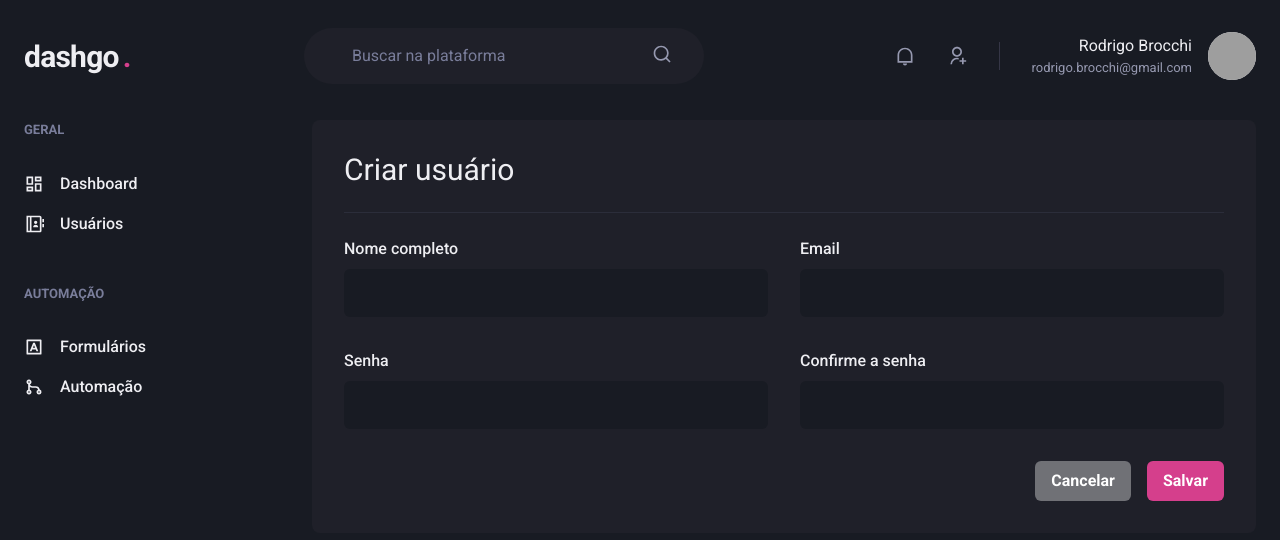
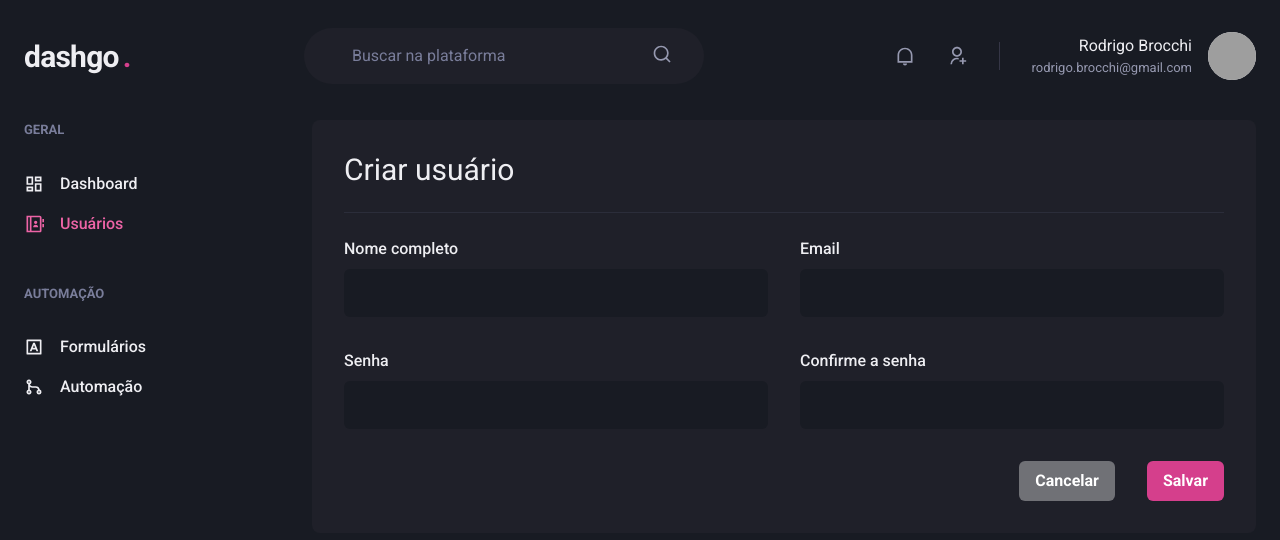
Before and after one commit to brocchirodrigo/dashgo, a Next.js app: page /users/create in a window 1280 px wide. Shown: the top 540 px of the page. Built offline with nearby package versions, Linux system fonts and the light colour scheme; grey boxes are pictures that could not be loaded.

Commit message:
Links ativos sinalizados

```diff
--- /dev/null
+++ b/src/components/ActiveLink.tsx
@@ -0,0 +1,41 @@
+import Link, { LinkProps } from "next/link";
+import { useRouter } from "next/router";
+import { cloneElement, ReactElement } from "react";
+
+interface ActiveLinkProps extends LinkProps {
+  children: ReactElement;
+  shouldMatchExactHref?: boolean;
+}
+
+export function ActiveLink({
+  children,
+  shouldMatchExactHref = false,
+  ...rest
+}: ActiveLinkProps) {
+  const { pathname } = useRouter();
+
+  let isActive = false;
+
+  if (
+    shouldMatchExactHref &&
+    (pathname === rest.href || pathname === rest.as)
+  ) {
+    isActive = true;
+  }
+
+  if (
+    !shouldMatchExactHref &&
+    (pathname.startsWith(String(rest.href)) ||
+      pathname.startsWith(String(rest.as)))
+  ) {
+    isActive = true;
+  }
+
+  return (
+    <Link {...rest}>
+      {cloneElement(children, {
+        color: isActive ? "pink.400" : "gray.50",
+      })}
+    </Link>
+  );
+}
--- a/src/components/Pagination/index.tsx
+++ b/src/components/Pagination/index.tsx
@@ -4,7 +4,7 @@
 export function Pagination() {
   return (
     <Stack
-      direction="row"
+      direction={["column", "row"]}
       spacing="6"
       mt="8"
       justify="space-between"
--- a/src/components/Sidebar/NavLink.tsx
+++ b/src/components/Sidebar/NavLink.tsx
@@ -1,23 +1,28 @@
 import {
-  Link,
+  Link as ChakraLink,
   Text,
   Icon,
   LinkProps as ChakraLinkProps,
 } from "@chakra-ui/react";
 import { ElementType } from "react";
 
+import { ActiveLink } from "../ActiveLink";
+
 interface NavLinkProps extends ChakraLinkProps {
   icon: ElementType;
   children: string;
+  href: string;
 }
 
-export function NavLink({ icon, children, ...rest }: NavLinkProps) {
+export function NavLink({ icon, children, href, ...rest }: NavLinkProps) {
   return (
-    <Link display="flex" alignItems="center" {...rest}>
-      <Icon as={icon} fontSize="20" />
-      <Text ml="4" fontWeight="medium">
-        {children}
-      </Text>
-    </Link>
+    <ActiveLink href={href} passHref>
+      <ChakraLink as="div" display="flex" alignItems="center" {...rest}>
+        <Icon as={icon} fontSize="20" />
+        <Text ml="4" fontWeight="medium">
+          {children}
+        </Text>
+      </ChakraLink>
+    </ActiveLink>
   );
 }
--- a/src/components/Sidebar/SidebarNav.tsx
+++ b/src/components/Sidebar/SidebarNav.tsx
@@ -23,9 +23,13 @@
       </NavSection>
 
       <NavSection title="AUTOMAÇÃO">
-        <NavLink icon={RiInputMethodLine}>Formulários</NavLink>
+        <NavLink href="/formulario" icon={RiInputMethodLine}>
+          Formulários
+        </NavLink>
 
-        <NavLink icon={RiGitMergeLine}>Automação</NavLink>
+        <NavLink href="/automacao" icon={RiGitMergeLine}>
+          Automação
+        </NavLink>
       </NavSection>
     </Stack>
   );
--- a/src/pages/dashboard.tsx
+++ b/src/pages/dashboard.tsx
@@ -80,14 +80,14 @@
           minChildWidth="320px"
           alignItems="flex-start"
         >
-          <Box p="8" bg="gray.800" borderRadius={8} pb="4">
+          <Box p={["6", "8"]} bg="gray.800" borderRadius={8} pb="4">
             <Text fontSize="lg" mb="4">
               Inscritos da semana
             </Text>
             <Chart options={options} series={series} type="area" height={160} />
           </Box>
 
-          <Box p="8" bg="gray.800" borderRadius={8} pb="4">
+          <Box p={["6", "8"]} bg="gray.800" borderRadius={8} pb="4">
             <Text fontSize="lg" mb="4">
               Taxa de abertura
             </Text>
--- a/src/pages/users/create.tsx
+++ b/src/pages/users/create.tsx
@@ -10,6 +10,7 @@
   SimpleGrid,
   VStack,
 } from "@chakra-ui/react";
+import Link from "next/link";
 
 export default function CreateUser() {
   return (
@@ -19,19 +20,19 @@
       <Flex w="100%" my="6" maxWidth={1480} mx="auto" px="6">
         <Sidebar />
 
-        <Box flex="1" borderRadius={8} bg="gray.800" p="8">
+        <Box flex="1" borderRadius={8} bg="gray.800" p={["6", "8"]}>
           <Heading size="lg" fontWeight="normal">
             Criar usuário
           </Heading>
           <Divider my="6" borderColor="gray.700" />
 
-          <VStack spacing="8">
-            <SimpleGrid minChildWidth="240px" spacing="8" w="100%">
+          <VStack spacing={["6", "8"]}>
+            <SimpleGrid minChildWidth="240px" spacing={["6", "8"]} w="100%">
               <Input name="name" label="Nome completo" />
               <Input name="email" type="email" label="Email" />
             </SimpleGrid>
 
-            <SimpleGrid minChildWidth="240px" spacing="8" w="100%">
+            <SimpleGrid minChildWidth="240px" spacing={["6", "8"]} w="100%">
               <Input name="password" type="password" label="Senha" />
               <Input
                 name="password_confirmation"
@@ -42,10 +43,10 @@
           </VStack>
 
           <Flex mt="8" justify="flex-end">
-            <HStack spacing="4">
-              <Button as="a" href="/users" colorScheme="whiteAlpha">
-                Cancelar
-              </Button>
+            <HStack spacing={["4", "4", "4", "8"]}>
+              <Link href="/users" passHref>
+                <Button colorScheme="whiteAlpha">Cancelar</Button>
+              </Link>
               <Button colorScheme="pink">Salvar</Button>
             </HStack>
           </Flex>
```
Also changed, not shown: src/pages/users/index.tsx (+16 -7 lines).
